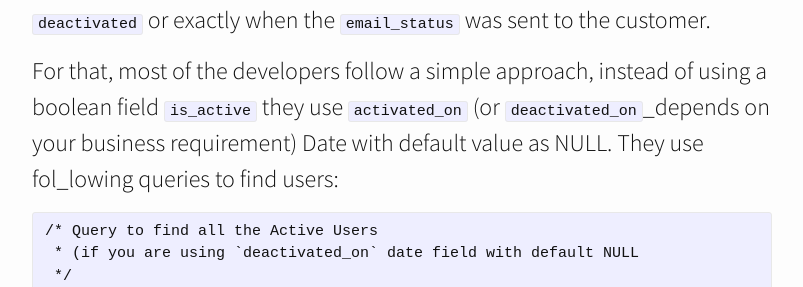
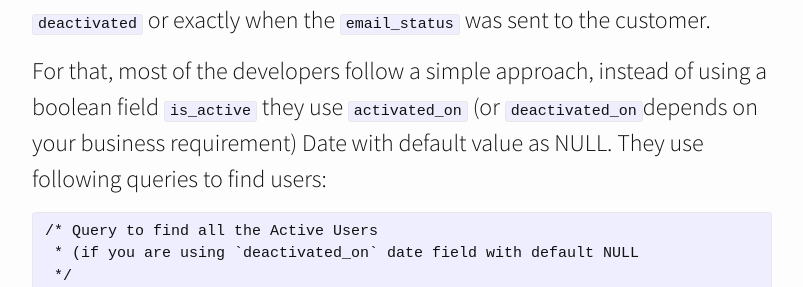
Before and after one commit to akshaykhale1992/akshaykhale1992.github.io, a Jekyll site: the page built from _posts/2020-03-26-a-simple-database-suggestion.md, in a window 1280 px wide. Shown: the part 1166-1453 px from the top of the page, without its empty margins (238-1041 px from the left). Built offline with Jekyll 4.4.1, drawn with Linux system fonts in a browser that asks for light colours; nearby versions of some CDN libraries.

Commit message:
Update from Forestry.io Akshay Khale updated _posts/2020-03-26-a-simple-database-suggestion.md

```diff
--- a/_posts/2020-03-26-a-simple-database-suggestion.md
+++ b/_posts/2020-03-26-a-simple-database-suggestion.md
@@ -19,7 +19,7 @@ If you want to save notification status for an order then you might have been us
 
 The approach above is completely fair and it works but there is a problem in the above approach. It does not have a record of exactly when the user was `deactivated` or exactly when the `email_status` was sent to the customer.
 
-For that, most of the developers follow a simple approach, instead of using a boolean field `is_active` they use `activated_on` (or `deactivated_on`_depends on your business requirement) Date with default value as NULL. They use fol_lowing queries to find users:
+For that, most of the developers follow a simple approach, instead of using a boolean field `is_active` they use `activated_on` (or `deactivated_on`depends on your business requirement) Date with default value as NULL. They use following queries to find users:
 
     /* Query to find all the Active Users
      * (if you are using `deactivated_on` date field with default NULL
```
